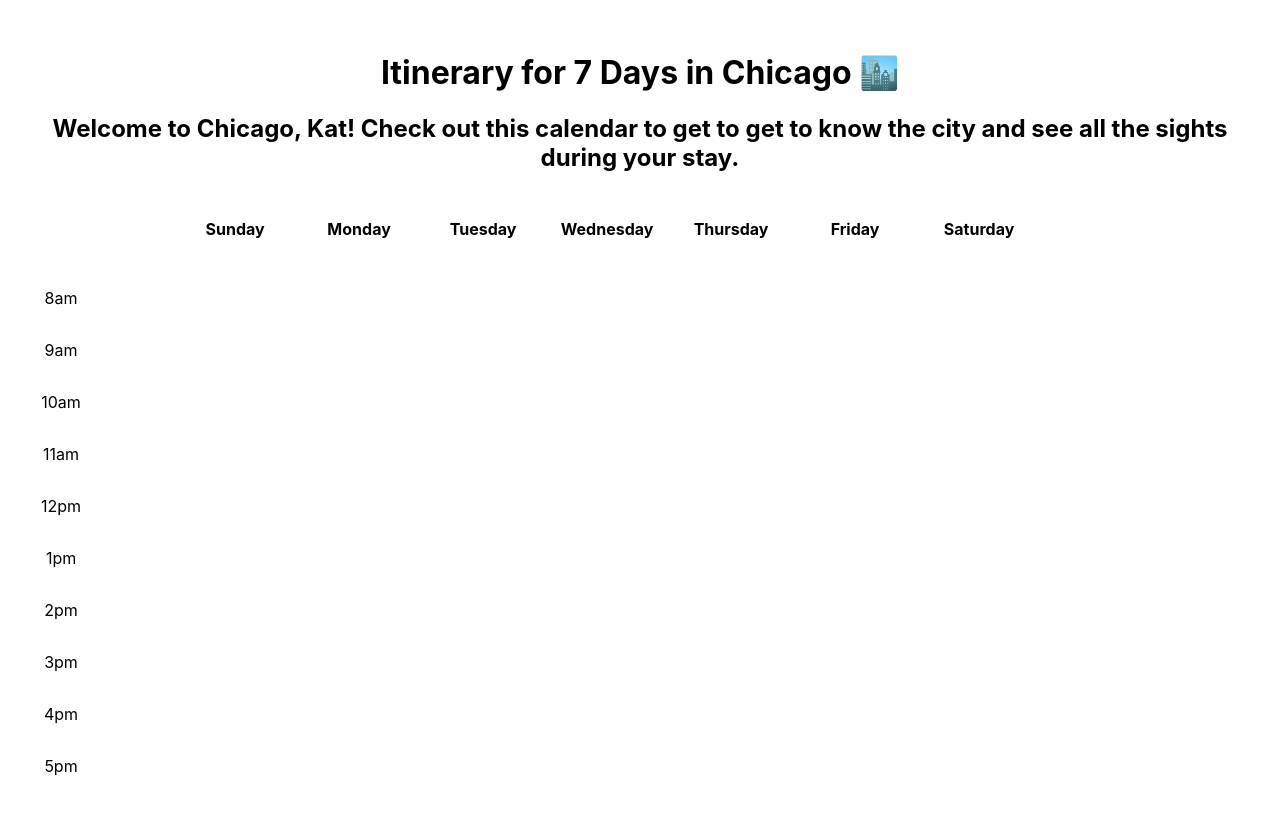
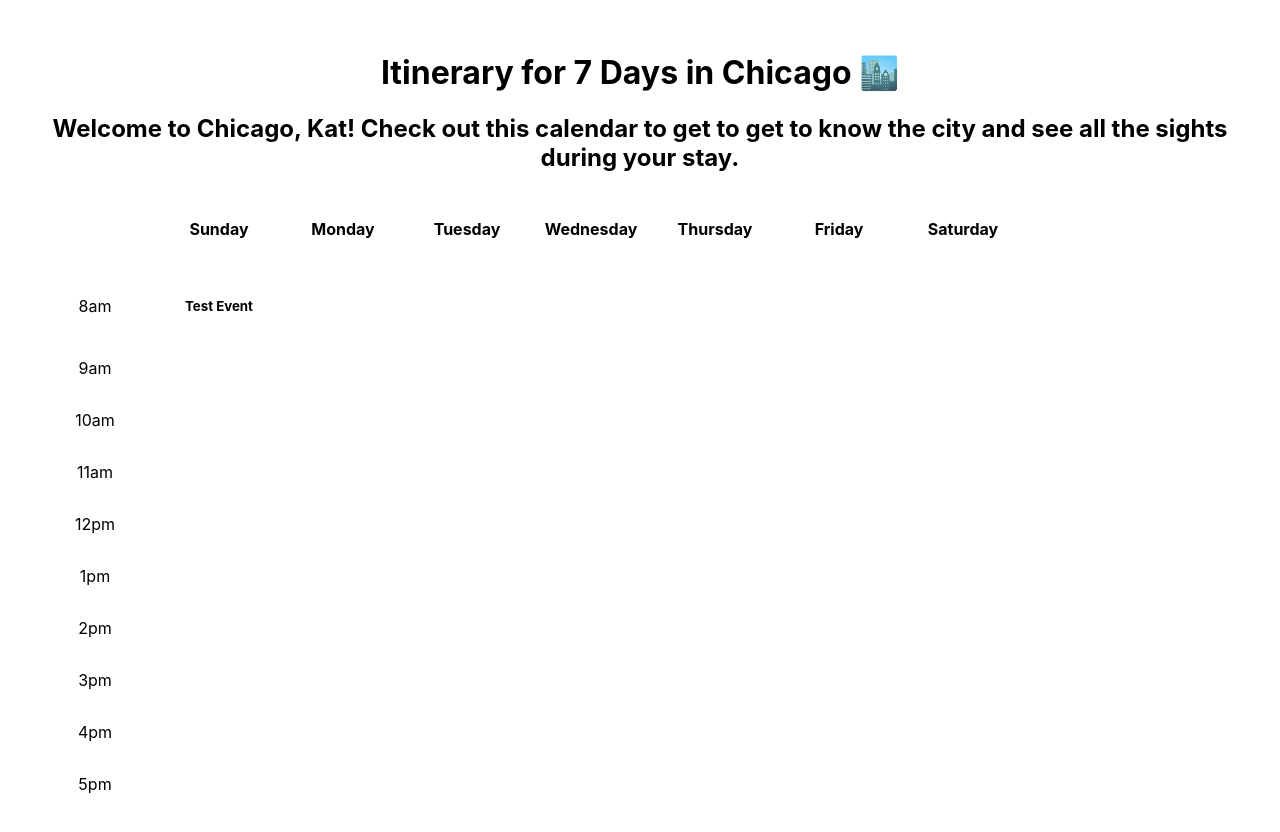
Before and after one commit to Llynoirx/WEB102-timetabled, a React (Vite) app: page / in a window 1280 px wide. Shown: the top 832 px of the page. Built offline with nearby package versions, Linux system fonts and the light colour scheme.

Commit message:
fixed thead (checkpoint 3) and finished checkpoint 4

```diff
--- a/src/components/Calendar.jsx
+++ b/src/components/Calendar.jsx
@@ -1,8 +1,7 @@
 import React from "react";
+import Event from './Event'
 
 const Calendar = () => {
-
-
     return (
         <div className="Calendar">
            <table>
@@ -17,10 +16,11 @@
                         <th>Friday</th>
                         <th>Saturday</th>
                     </tr>
+                </thead>
                 <tbody>
                     <tr>
                         <td className="time">8am</td>
-                        <td></td>
+                        <Event />
                         <td></td>
                         <td></td>
                         <td></td>
@@ -119,7 +119,6 @@
                         <td></td>
                     </tr>
                 </tbody>
-            </thead>
            </table>
         </div>
     )
--- /dev/null
+++ b/src/components/Event.jsx
@@ -0,0 +1,13 @@
+import React from "react";
+
+const Event = (props) =>  {
+    return (
+        <td className="Event">
+            <h5>
+                Test Event
+            </h5>
+        </td>
+    )
+}
+
+export default Event;
```
Also changed, not shown: src/index.css (indentation only). Lines whose indentation alone changed are shown as unchanged.
